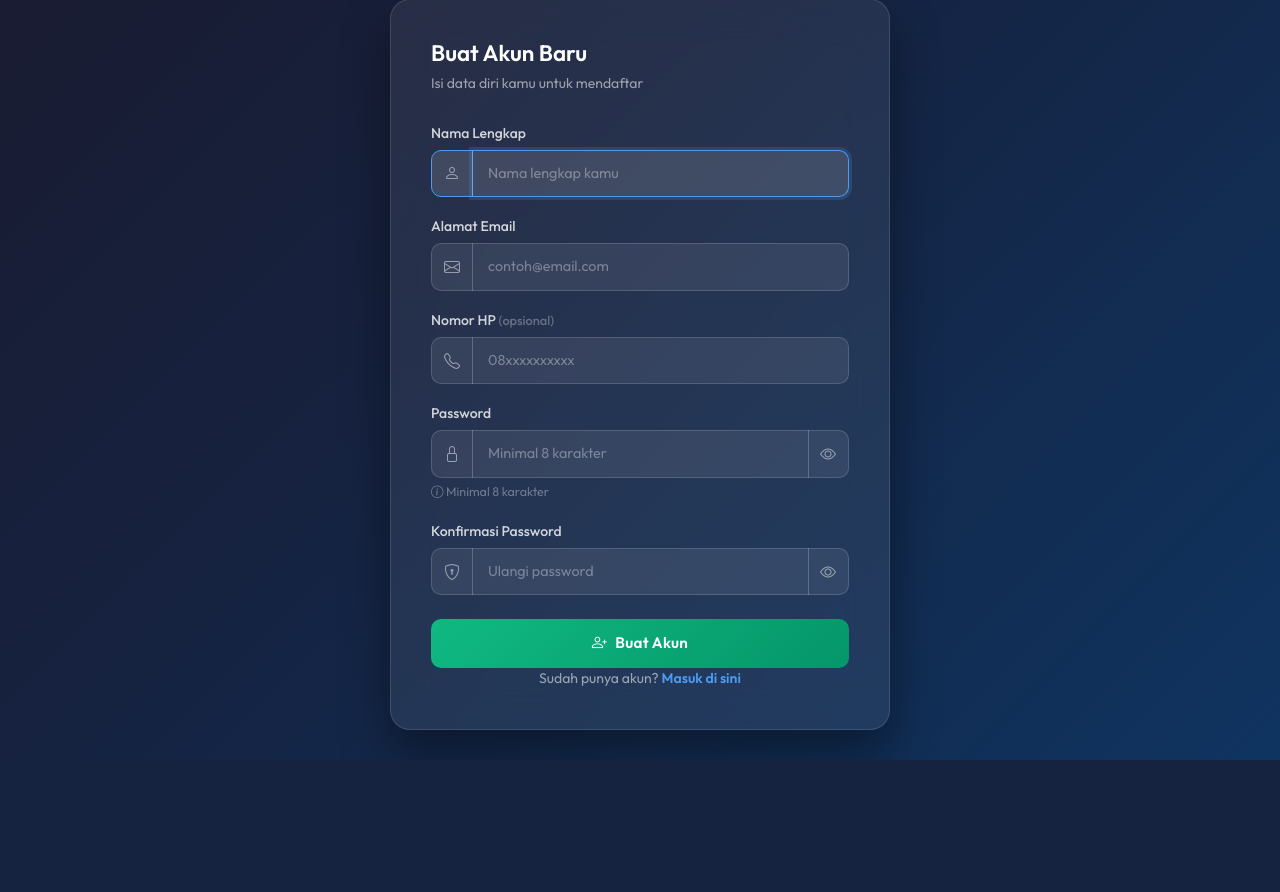
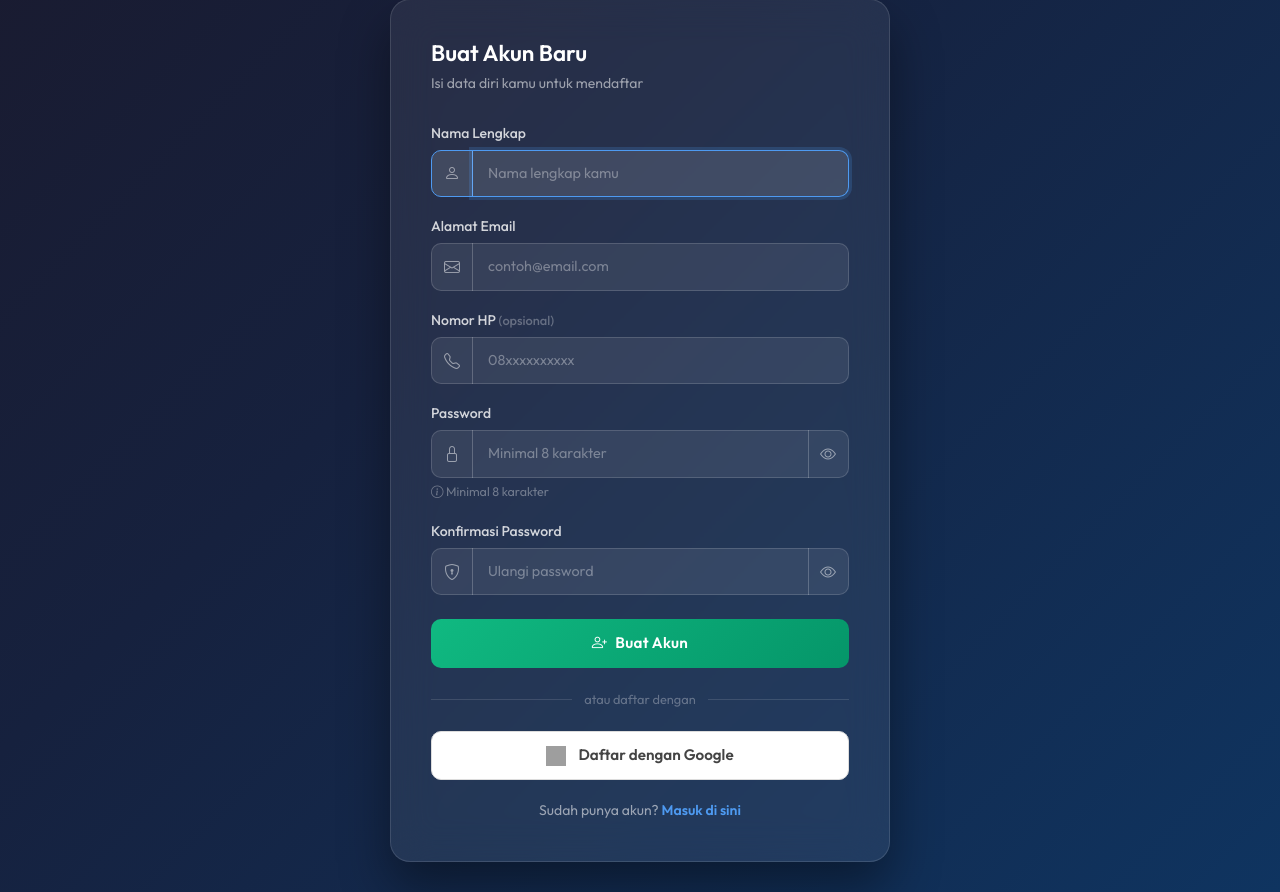
Before and after one commit to Sintia120804/anjalai_cabin, a Laravel app: page /register in a window 1280 px wide. Shown: the part 192-1084 px from the top of the page. Before the commit the page ends 952 px from the top, so only its background shows below. Run offline with Laravel 12, Linux system fonts and the light colour scheme; grey boxes are pictures that could not be loaded.

Commit message:
nambah auth google

```diff
--- a/app/Models/User.php
+++ b/app/Models/User.php
@@ -12,6 +12,7 @@ class User extends Authenticatable
     protected $fillable = [
         'name',
         'email',
+        'google_id',
         'password',
         'no_hp',
         'role',
--- a/composer.json
+++ b/composer.json
@@ -11,7 +11,7 @@
     "require": {
         "php": "^8.2",
         "laravel/framework": "^11.9",
-        "laravel/socialite": "^5.12",
+        "laravel/socialite": "^5.26",
         "laravel/tinker": "^2.9",
         "laravel/ui": "^4.5",
         "midtrans/midtrans-php": "^2.6"
--- a/config/services.php
+++ b/config/services.php
@@ -35,4 +35,10 @@ return [
         ],
     ],
 
+    'google' => [
+        'client_id' => env('GOOGLE_CLIENT_ID'),
+        'client_secret' => env('GOOGLE_CLIENT_SECRET'),
+        'redirect' => env('GOOGLE_REDIRECT_URL'),
+    ],
+
 ];
--- a/resources/views/auth/register.blade.php
+++ b/resources/views/auth/register.blade.php
@@ -181,6 +181,36 @@
             font-size: 0.78rem;
             margin-top: 5px;
         }
+
+        .btn-google {
+            background: #fff;
+            border: 1px solid #dcdcdc;
+            border-radius: 10px;
+            color: #444;
+            font-size: 0.95rem;
+            font-weight: 600;
+            padding: 12px;
+            width: 100%;
+            display: flex;
+            align-items: center;
+            justify-content: center;
+            gap: 12px;
+            transition: all 0.3s ease;
+            text-decoration: none;
+            margin-bottom: 20px;
+        }
+
+        .btn-google:hover {
+            background: #f8f9fa;
+            border-color: #c6c6c6;
+            box-shadow: 0 4px 12px rgba(0,0,0,0.1);
+            color: #333;
+        }
+
+        .btn-google img {
+            width: 20px;
+            height: 20px;
+        }
     </style>
 </head>
 <body>
@@ -317,7 +347,12 @@
             </button>
         </form>
 
+        <div class="divider">atau daftar dengan</div>
 
+        <a href="{{ route('google.redirect') }}" class="btn-google">
+            <img src="https://www.gstatic.com/firebasejs/ui/2.0.0/images/auth/google.svg" alt="Google">
+            Daftar dengan Google
+        </a>
 
         <div class="login-link">
             Sudah punya akun? <a href="{{ route('login') }}">Masuk di sini</a>
--- a/routes/web.php
+++ b/routes/web.php
@@ -15,6 +15,9 @@ use Illuminate\Support\Facades\Auth;
 
 // Route Auth
 Auth::routes();
+// Google Auth
+Route::get('/auth/google/redirect', [\App\Http\Controllers\SocialiteController::class, 'redirect'])->name('google.redirect');
+Route::get('/auth/google/callback', [\App\Http\Controllers\SocialiteController::class, 'callback'])->name('google.callback');
 
 
 // Landing Page & Detail
```
Also changed, not shown: app/Http/Controllers/Admin/BookingManualController.php (+27 -1 lines), app/Http/Controllers/SocialiteController.php (added, +62 -0 lines), resources/views/admin/booking_manual/create.blade.php (+17 -1 lines), resources/views/admin/layouts/app.blade.php (+25 -11 lines), resources/views/auth/login.blade.php (+35 -0 lines), database/migrations/0001_01_01_000000_create_users_table.php, database/seeders/AdminSeeder.php (line endings or trailing spaces), 2 other files.
